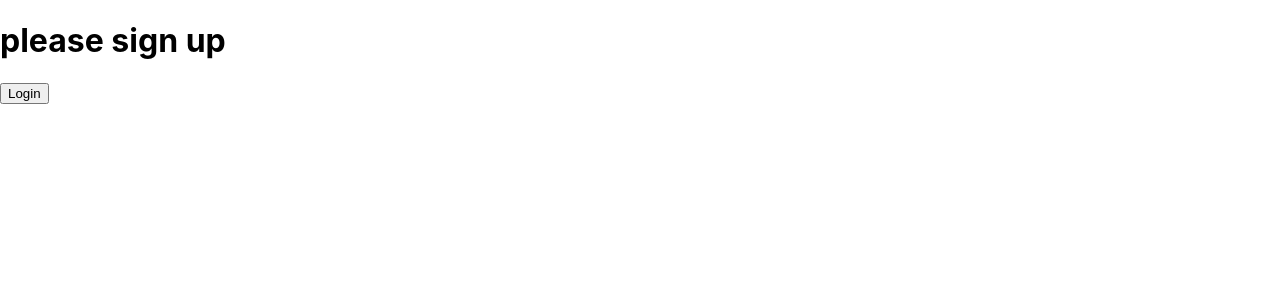
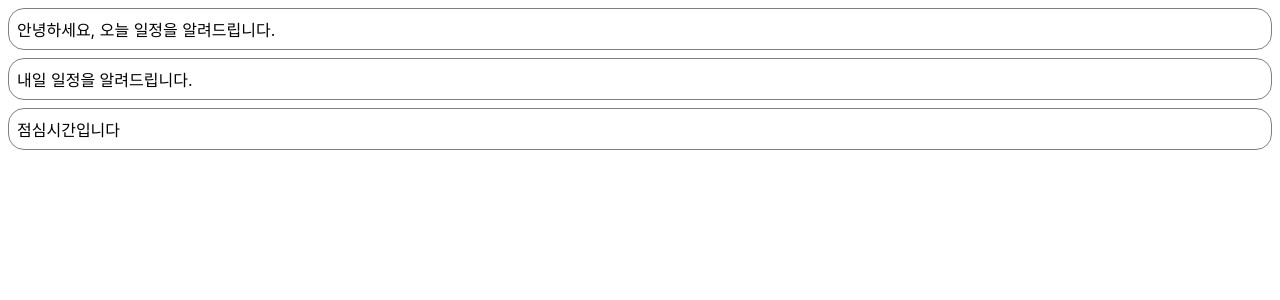
Before and after one commit to yunjeong0204/Front-end, a React (Create React App) app in the folder 10_React/my-app/: page / in a window 1280 px wide. Shown: the top 300 px of the page. Built offline with nearby package versions, Linux system fonts and the light colour scheme.

Commit message:
리액트

```diff
--- a/10_React/my-app/src/index.js
+++ b/10_React/my-app/src/index.js
@@ -38,7 +38,7 @@ root.render(
   // <CommentList />
 
   // 6장 예제
-  // <NotificationList />
+  <NotificationList />
 
   // 7장 예제
   // <Counter />
@@ -56,7 +56,7 @@ root.render(
 
   // 9장 예제
   // <Greeting isLoggedIn={true}/> // {true} 로그인을 했다
-  <LoginControl />
+  // <LoginControl />
 );
 
 
```
